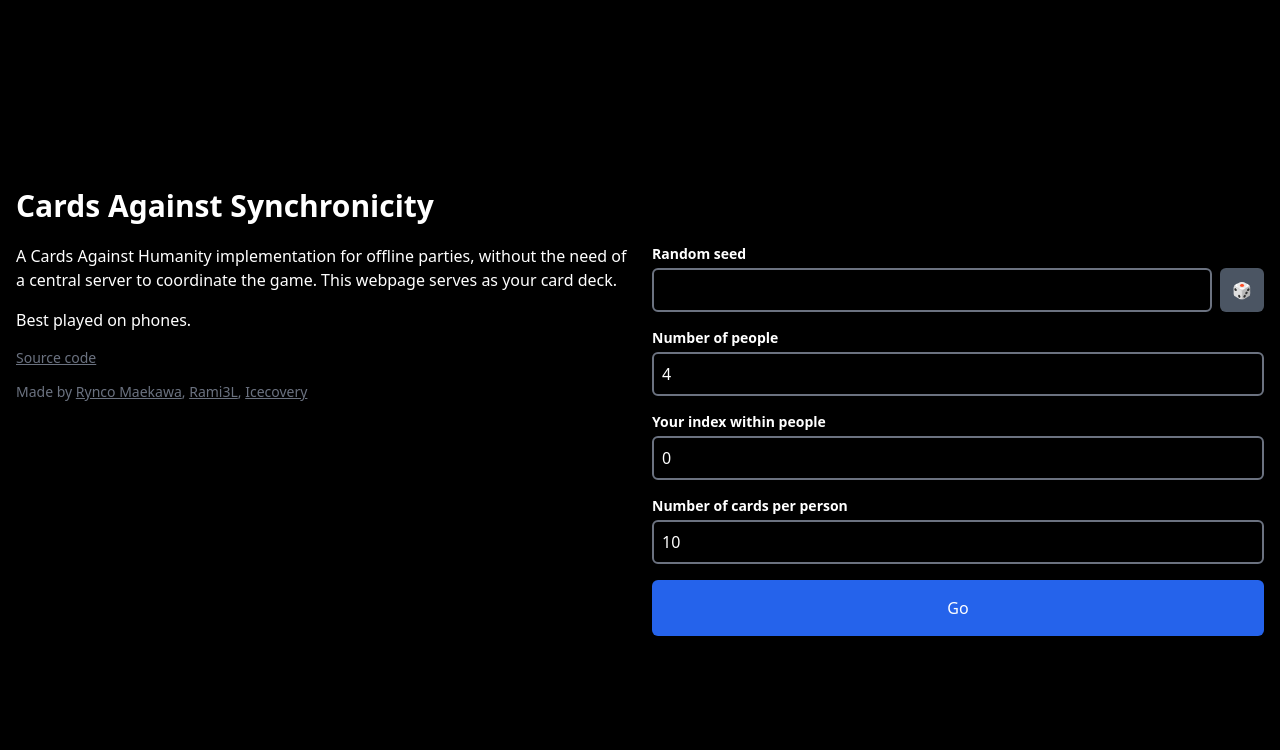
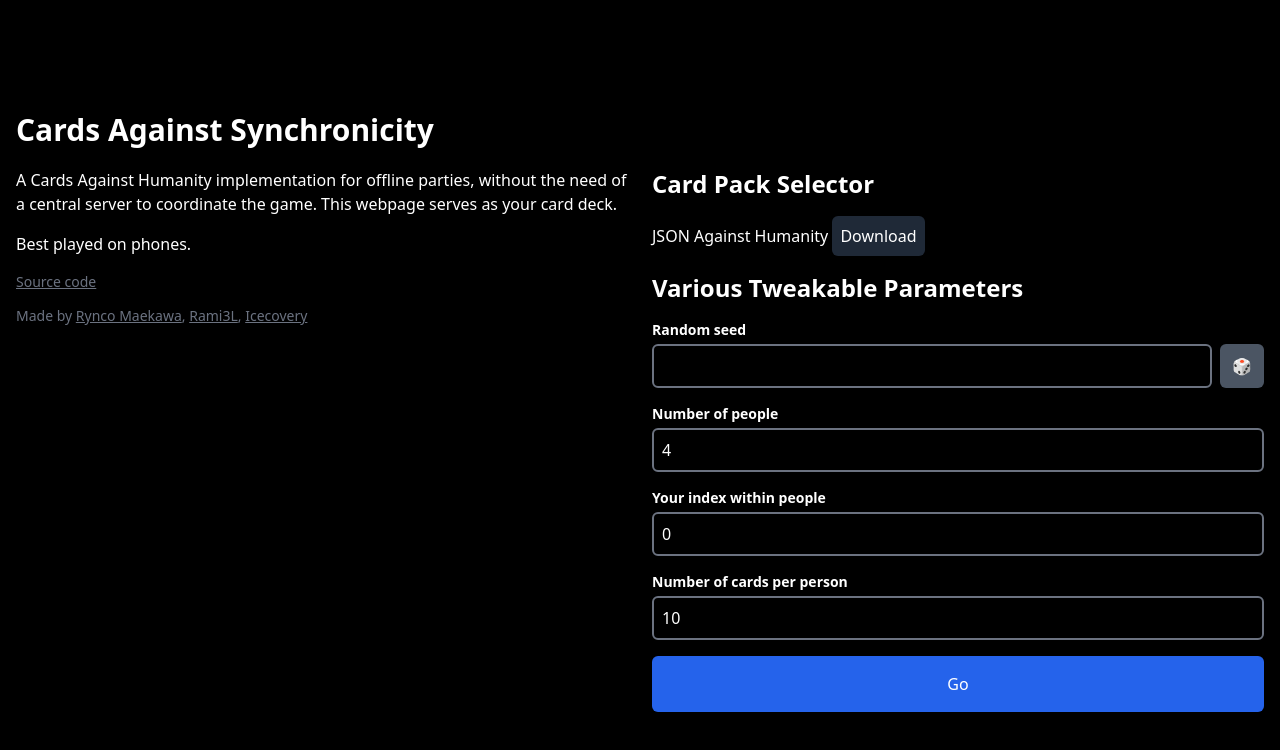
Before and after one commit to Pangpang-Studio/cas, a Vue app: page /#/ in a window 1280 px wide. Shown: the top 750 px of the page. Built offline with nearby package versions, Linux system fonts and the light colour scheme.

Commit message:
Add basic card pack manager and selector

```diff
--- a/src/cah.ts
+++ b/src/cah.ts
@@ -6,15 +6,58 @@
   pick: number
 }
 
-interface CompactCardPack {
+export interface CompactCardPackCollection {
   white: string[]
   black: CompactBlackCard[]
+  packs: { [key: string]: CardPack }
 }
 
-export async function loadPack(): Promise<CompactCardPack> {
+/**
+ * A card pack, containing a name, description, and card indices within the
+ * `white` and `black` arrays of the parent `CompactCardPackCollection`.
+ */
+export interface CardPack {
+  name: string
+  description: string
+  official: boolean
+  /** White card indices */
+  white: number[]
+  /** Black card indices */
+  black: number[]
+}
+
+export function listPacks(
+  pack: CompactCardPackCollection
+): [string, CardPack][] {
+  return Object.entries(pack.packs)
+}
+
+export interface PackSelection {
+  packName: string
+  collection: CompactCardPackCollection
+}
+
+export function populateDeck(packs: PackSelection[]) {
+  let blackCards: CompactBlackCard[] = []
+  let whiteCards: string[] = []
+
+  for (let { collection, packName } of packs) {
+    let pack = collection.packs[packName]
+    for (let i of pack.white) {
+      whiteCards.push(collection.white[i])
+    }
+    for (let i of pack.black) {
+      blackCards.push(collection.black[i])
+    }
+  }
+
+  return { blackCards, whiteCards }
+}
+
+export async function loadPack(): Promise<CompactCardPackCollection> {
   console.log('Loading pack')
   const f = await fetch('/cah-all-compact.json')
-  return (await f.json()) as CompactCardPack
+  return (await f.json()) as CompactCardPackCollection
 }
 
 function xorshift32(seed: number) {
--- /dev/null
+++ b/src/cardPackManager.ts
@@ -0,0 +1,75 @@
+// Manages the card packs and their contents
+
+import { ref } from 'vue'
+import type { CompactCardPackCollection } from './cah'
+
+export interface CardPackSource {
+  name: string
+  url: string
+}
+
+/**
+ * List of existing card packs and their sources, in JSON Against Humanity's compact format.
+ */
+export const preexistingCardPacks: CardPackSource[] = [
+  {
+    name: 'JSON Against Humanity',
+    url: '/cah-all-compact.json',
+  },
+]
+
+function localStorageCardPackName(name: string) {
+  return `cardPacks/${name}`
+}
+
+export async function downloadCardPack(source: CardPackSource) {
+  const { name, url } = source
+  const response = await fetch(url)
+  const data = await response.json()
+}
+
+/**
+ * Manages cached card packs and their sources.
+ */
+export class CardPackManager {
+  loadedPacks = ref(new Map<string, CompactCardPackCollection>())
+
+  constructor() {
+    this.refreshPacksFromStorage()
+  }
+
+  private refreshPacksFromStorage() {
+    this.loadedPacks.value.clear()
+    for (let i = 0; i < localStorage.length; i++) {
+      const key = localStorage.key(i)
+      if (key?.startsWith('cardPacks/')) {
+        const name = key.slice(10)
+        const data = localStorage.getItem(key)
+        this.loadedPacks.value.set(name, JSON.parse(data!))
+      }
+    }
+  }
+
+  /**
+   * Downloads a card pack and caches it in local storage. If the pack is already
+   * cached, it will be overwritten.
+   * @param source  The source of the card pack to download.
+   */
+  async downloadPack(source: CardPackSource) {
+    const { name, url } = source
+    const response = await fetch(url)
+    const data = await response.json()
+    this.loadedPacks.value.set(name, data)
+    localStorage.setItem(localStorageCardPackName(name), JSON.stringify(data))
+  }
+
+  async deletePack(name: string) {
+    this.loadedPacks.value.delete(name)
+    localStorage.removeItem(localStorageCardPackName(name))
+  }
+}
+
+/**
+ * The global instance everybody should use.
+ */
+export const globalCardPacks = new CardPackManager()
--- /dev/null
+++ b/src/components/CardPackSelector.vue
@@ -0,0 +1,86 @@
+<script setup lang="ts">
+import type { CardPack, CompactCardPackCollection } from '../cah'
+import {
+  globalCardPacks,
+  preexistingCardPacks,
+  type CardPackSource,
+} from '../cardPackManager'
+
+function downloadPack(pack: CardPackSource) {
+  globalCardPacks.downloadPack(pack)
+}
+
+function packIsLocal(pack: CardPackSource) {
+  return globalCardPacks.loadedPacks.value.has(pack.name)
+}
+
+function deletePack(pack: CardPackSource) {
+  globalCardPacks.deletePack(pack.name)
+}
+
+const selectedPacks = defineModel<Map<string, Set<string>>>()
+
+function togglePack(pack: string, card: string) {
+  if (!selectedPacks.value) {
+    selectedPacks.value = new Map()
+  }
+  if (!selectedPacks.value.has(pack)) {
+    selectedPacks.value.set(pack, new Set())
+  }
+  const packSet = selectedPacks.value.get(pack)!
+  if (packSet.has(card)) {
+    packSet.delete(card)
+  } else {
+    packSet.add(card)
+  }
+}
+
+function sortedPackContents(
+  pack: CompactCardPackCollection
+): [string, CardPack][] {
+  return Object.entries(pack.packs).sort(([k1, p1], [k2, p2]) => {
+    if (p1.official && !p2.official) {
+      return -1
+    } else if (!p1.official && p2.official) {
+      return 1
+    } else {
+      return k1.localeCompare(k2)
+    }
+  })
+}
+</script>
+
+<template>
+  <div>
+    <div v-for="pack in preexistingCardPacks" :key="pack.name">
+      <div>
+        {{ pack.name }}
+
+        <button @click="downloadPack(pack)">
+          {{ packIsLocal(pack) ? 'Redownload' : 'Download' }}
+        </button>
+        <button @click="deletePack(pack)" v-if="packIsLocal(pack)">
+          Delete
+        </button>
+      </div>
+    </div>
+  </div>
+  <div v-for="[key, pack] in globalCardPacks.loadedPacks.value" :key="key">
+    <h1>{{ key }}</h1>
+    <div v-for="[abbrev, p] in sortedPackContents(pack)" :key="abbrev">
+      <div>
+        <input
+          type="checkbox"
+          :checked="
+            selectedPacks &&
+            selectedPacks.has(key) &&
+            selectedPacks.get(key)!.has(abbrev)
+          "
+          @change="togglePack(key, abbrev)"
+        />
+        {{ p.name }}
+        <span class="text-gray-500 text-xs" v-if="p.official">(Official)</span>
+      </div>
+    </div>
+  </div>
+</template>
--- a/src/components/Homepage.vue
+++ b/src/components/Homepage.vue
@@ -2,6 +2,7 @@
 import { ref } from 'vue'
 import Input from './Input.vue'
 import { useRouter } from 'vue-router'
+import CardPackList from './CardPackSelector.vue'
 
 export interface SubmitData {
   seed: string
@@ -71,6 +72,9 @@
         </div>
       </div>
       <div class="flex flex-col space-y-4 md:pt-20">
+        <h2 class="text-2xl font-bold">Card Pack Selector</h2>
+        <CardPackList />
+        <h2 class="text-2xl font-bold">Various Tweakable Parameters</h2>
         <div class="flex gap-2 justify-between items-end">
           <Input v-model="seed" label="Random seed" class="flex-grow" />
           <button
--- a/src/style.css
+++ b/src/style.css
@@ -39,5 +39,5 @@
 
 input,
 button {
-  @apply bg-gray-800 text-white p-2 md:p-4 rounded-md transition-colors;
+  @apply bg-gray-800 text-white p-2  rounded-md transition-colors;
 }
```
